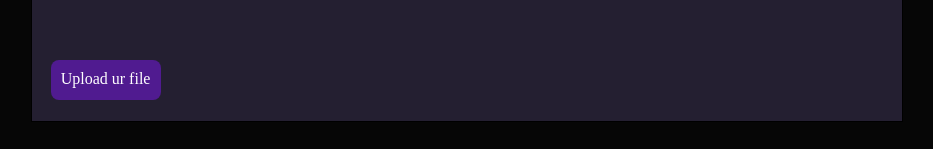
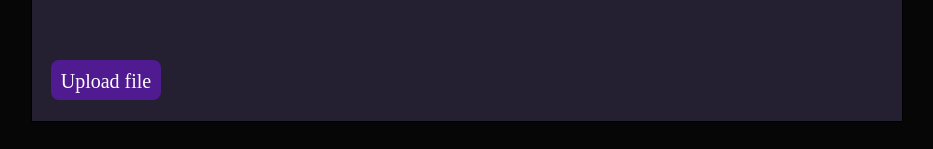
Before and after one commit to Javier0003/domains-web-viewer, a React (Vite) app: page / in a window 1280 px wide. Shown: the part 648-797 px from the top of the page, without its empty margins (173-1106 px from the left). Built offline with nearby package versions, Linux system fonts and the light colour scheme; the HTML template or start-up script is replaced by a standard one.

Commit message:
Upload button
changed upload ur file to just upload file
changed the font size to fill the whole button

```diff
--- a/src/component/leftPannel.tsx
+++ b/src/component/leftPannel.tsx
@@ -50,7 +50,7 @@ export function LeftPannel({
       </div>
       <div className={styles.uploadContainer}>
         <div className={styles.labelInput}>
-          <label htmlFor="fileInput">Upload ur file</label>
+          <label htmlFor="fileInput" style={{ fontSize: '20px' }}>Upload file</label>
         </div>
         <input
           type="file"
```
